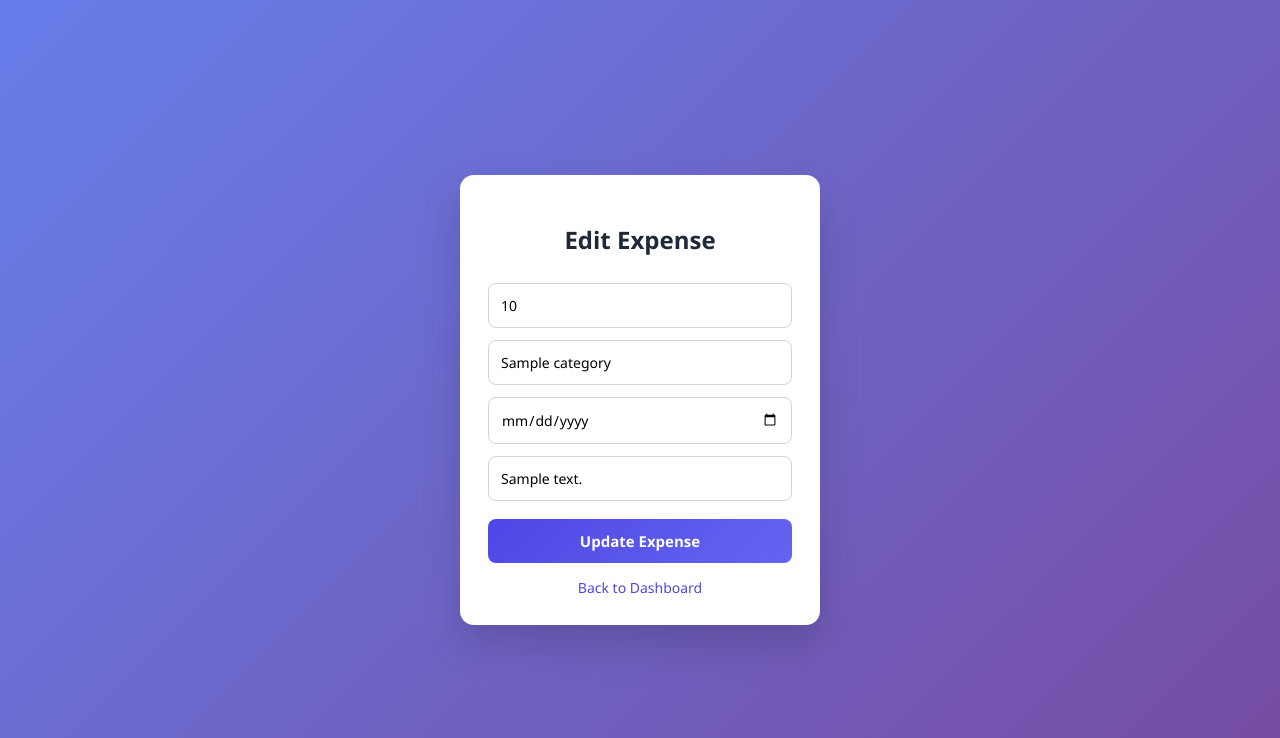
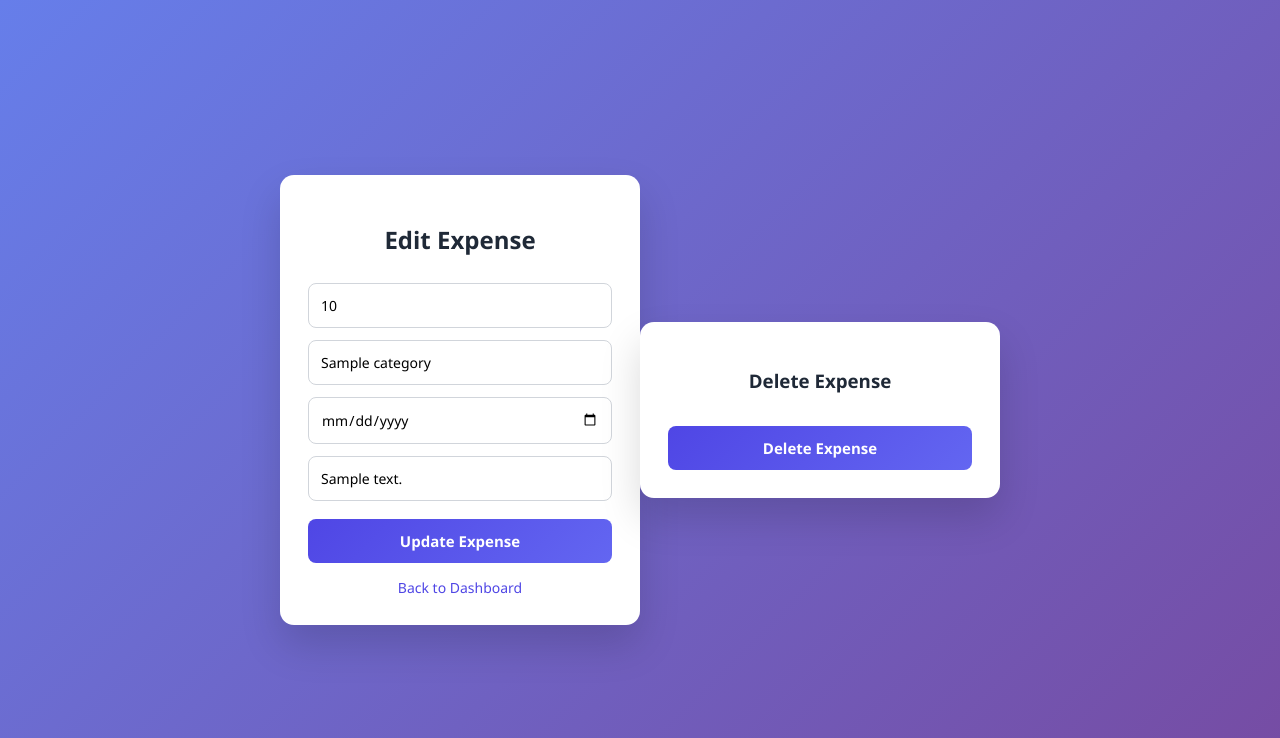
Before and after one commit to budde-vinodkumar/expense_manager, a Python web app: template templates/edit_expense.html in a window 1280 px wide. Shown: the top 738 px of the page. Run offline with Jinja, Linux system fonts and the light colour scheme; the template is opened without the code that fills it: most values are stand-ins (such as "Sample title", 1, 10 or a date in 2020).

Commit message:
expensse

```diff
--- a/templates/edit_expense.html
+++ b/templates/edit_expense.html
@@ -23,6 +23,13 @@
 
   <a href="/dashboard">Back to Dashboard</a>
 </div>
+<div class="container" style="margin-top:20px;">
+  <h3>Delete Expense</h3>
+  <form method="post" action="/delete_expense/{{ expense.id }}">
+    <button type="submit" id="deleteExpenseBtn" style="background-color:#e74c3c;">
+      Delete Expense
+    </button>
+  </form>
 
 <!-- JS -->
 <script src="/static/app.js"></script>
```
